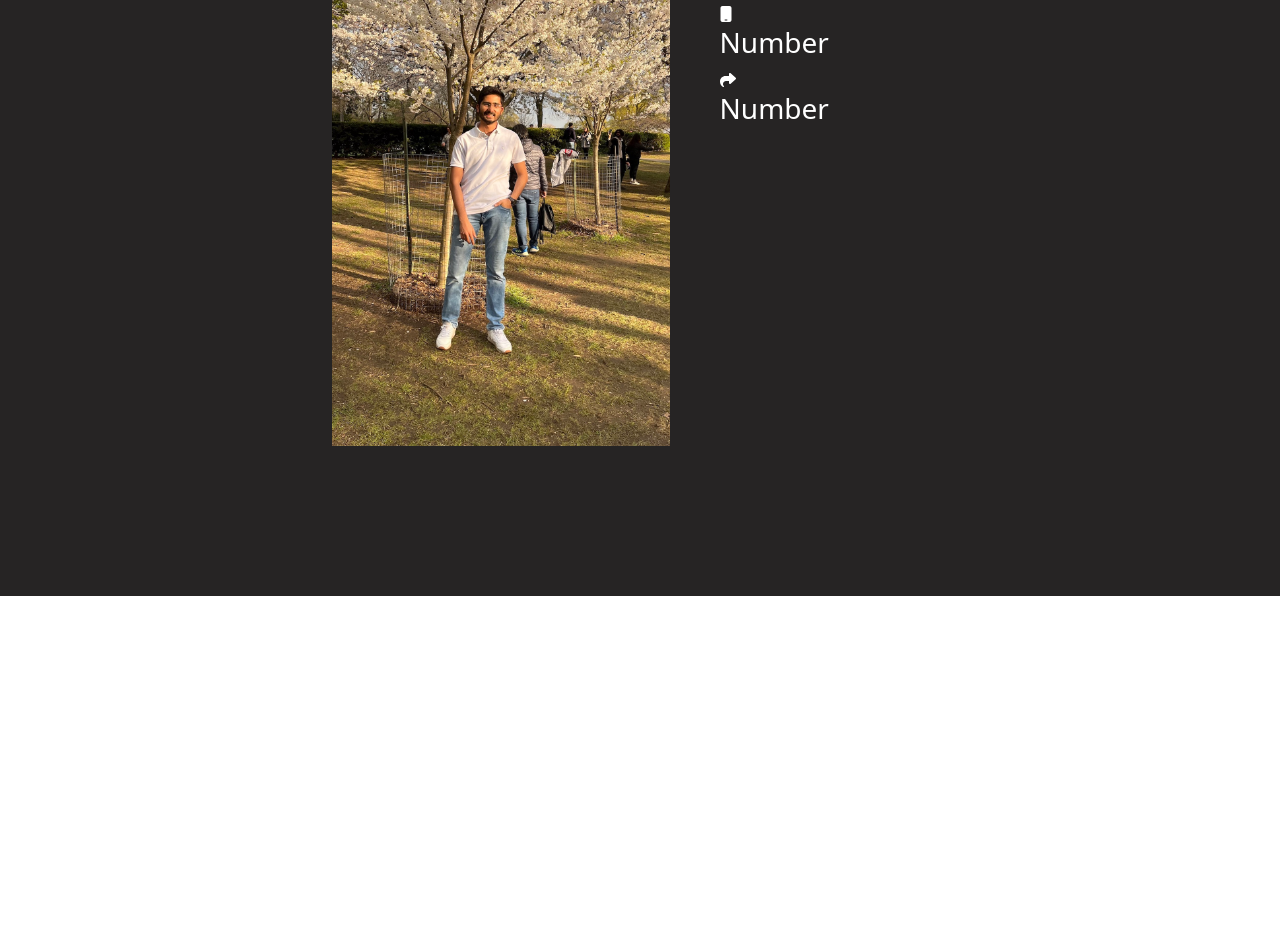
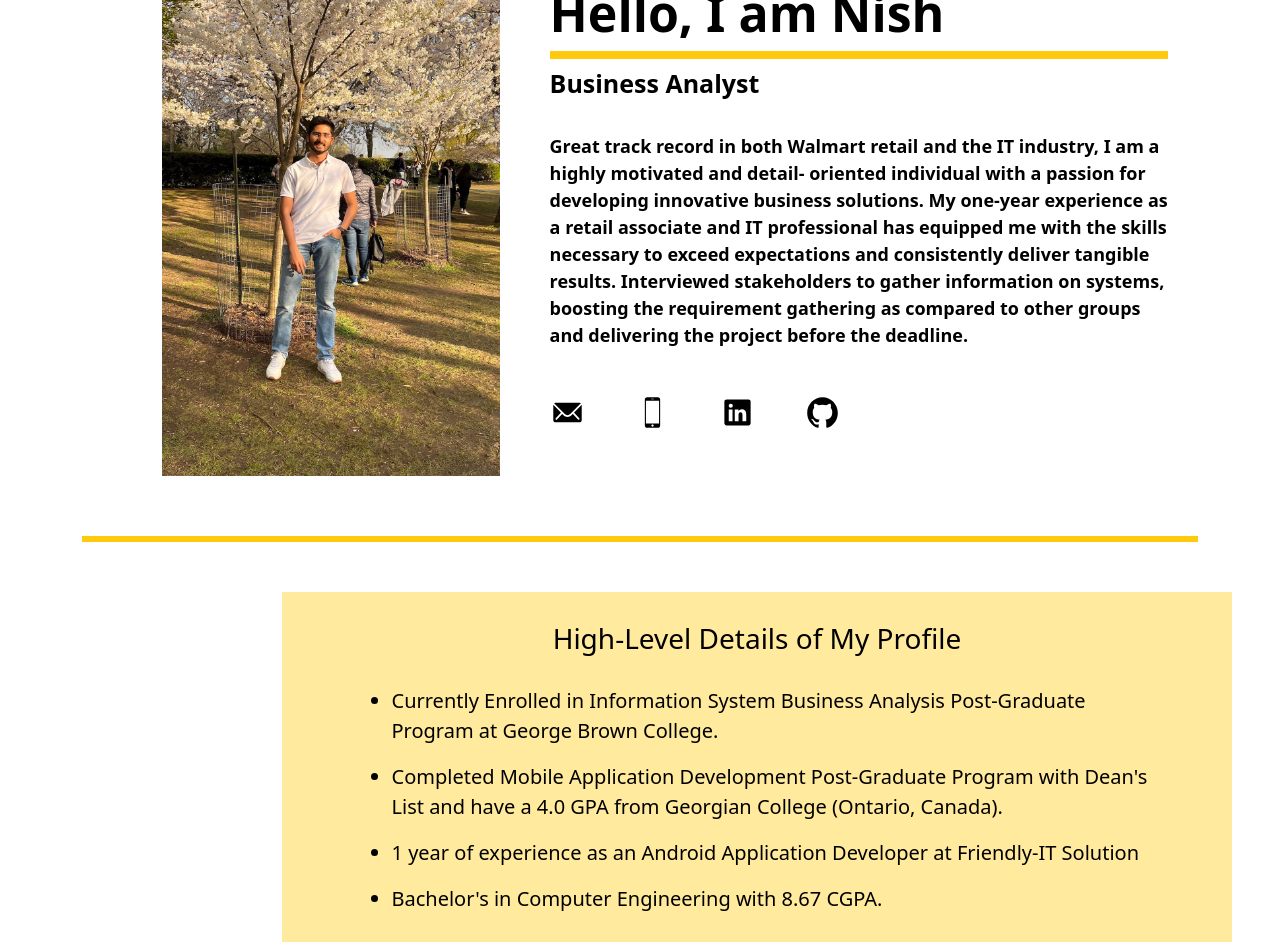
Before and after one commit to AkshatPatel15/portfolio, a React (Create React App) app: page / in a window 1280 px wide. Shown: the part 260-1212 px from the top of the page. Before the commit the page ends 856 px from the top, so only its background shows below. Built offline with nearby package versions, Linux system fonts and the light colour scheme.

Commit message:
about done 50%
skills remaining

```diff
--- a/package.json
+++ b/package.json
@@ -14,6 +14,7 @@
     "react": "^18.2.0",
     "react-bootstrap": "^2.7.4",
     "react-dom": "^18.2.0",
+    "react-icons": "^4.8.0",
     "web-vitals": "^2.1.4"
   },
   "scripts": {
--- a/src/about/About.css
+++ b/src/about/About.css
@@ -4,10 +4,14 @@
 
 .subdiv1{
     width: fit-content;
+    margin-top: 30px;
+    margin-right: 30px;
     display: flex;
     justify-content: center;
     color: #FFEC63;
-    margin-left: 250px;
+    margin-left: 80px;
+
+    /* border:  0.2rem solid rgb(255, 255, 255); */
 }
 
 .imgdiv{
@@ -20,15 +24,75 @@
     width: auto;
 }
 
-.roletitle_div{
-    height: 350px;
-    width: 450dp;
-    /* background-color: #f9e238; */
+
+.name{
+    font-size: 50px;
+    font-weight: bolder;
     margin-top: 150px;
     margin-left: 50px;
-    color: white;
+    border-bottom: .5rem solid rgb(255, 202, 12) ;
+    color: rgb(0, 0, 0);
 }
 
-.icon{
-    color: white;
+.role{
+    font-size: 25px;
+    font-weight: bold;
+    color: black;
+    margin-left: 50px;
+    margin-top: -10px;
 }
+
+.summary{
+    font-size: 18px;
+    font-weight: bold;
+    color: black;
+    margin-left: 50px;
+    margin-top: 30px;
+}
+
+.mail{
+    font-size: 35px;
+    font-weight: bold;
+    color: black;
+    margin-left: 50px;
+    margin-top: 30px;
+}
+
+.mob{
+    font-size: 35px;
+    font-weight: bold;
+    color: black;
+    margin-left: 50px;
+    margin-top: 30px;
+
+}
+.line{
+    margin-top: 60px;
+    border: 0.2rem solid rgba(255, 202, 12) ;
+}
+
+.subdiv2{
+    height: 350px;
+    margin-top: 50px;
+    width: 950px;
+    margin-right: 30px;
+    display: flex;
+    justify-content: center;
+    color: #000000;
+    background-color: rgba(255, 202, 12, 0.4);
+    margin-left: 200px;
+}
+
+.title-about{
+    margin-top: 30px;
+    /* background-color: #dbc7c7; */
+    width: 90%;
+}
+.title-about>h3{text-align: center;}
+
+
+.listview{
+    margin-top: 60px;
+    font-size: 20px;
+    margin: 30px;
+}
--- a/src/about/About.jsx
+++ b/src/about/About.jsx
@@ -2,36 +2,67 @@ import "/Users/nishvaria/NISH/Nishportfolio/portfolio/src/about/About.css"
 import Container from 'react-bootstrap/Container';
 import '/Users/nishvaria/NISH/Nishportfolio/portfolio/src/static.css';
 import img2 from "/Users/nishvaria/NISH/Nishportfolio/portfolio/src/resources/about_img_2.jpg";
-import { faMailForward, faMobile } from '@fortawesome/free-solid-svg-icons';
-import { FontAwesomeIcon } from "@fortawesome/react-fontawesome";
+import { IoLogoLinkedin,IoIosMail,IoIosPhonePortrait, IoLogoGithub } from "react-icons/io";
 
 function About() {
 
+  const mailto = () =>{
+
+
+  }
   return (
     <div className="static">
       <Container>
         <div className="maindiv">
+
+          {/* section1 from heree */}
+
             <div className="subdiv1">
               <div className="imgdiv">
                 <img src={img2} className="img" />
               </div>
-              <div className="roletitle_div">
-                <div>
-                  <h1>
-                    Business Analyst
-                  </h1>
-                  <FontAwesomeIcon icon={faMobile}/>
-                      <h3>Number</h3>
-                  <FontAwesomeIcon icon={faMailForward}/>
-                      <h3>Number</h3>
+              <div className="textdiv">
+                  <p className="name">Hello, I am Nish</p>
+                  <p className="role">Business Analyst</p>
+                  <p className="summary">Great track record in both Walmart retail and the IT industry, I am a highly motivated and detail-
+                    oriented individual with a passion for developing innovative business solutions. My one-year
+                    experience as a retail associate and IT professional has equipped me with the skills necessary to
+                    exceed expectations and consistently deliver tangible results.
+                    Interviewed stakeholders to gather information on systems, boosting the requirement gathering
+                    as compared to other groups and delivering the project before the deadline.</p>
+
+                    <a href = "mailto:varia.nish68@gmail.com"><IoIosMail className="mail"></IoIosMail></a>
+                    <a href = "tel:+17057700631" target="_blank"><IoIosPhonePortrait className="mob" ></IoIosPhonePortrait></a>
+                    <a href = "https://www.linkedin.com/in/nishvariabusinessanalyst/" target="_blank"><IoLogoLinkedin className="mob"/></a>
+                    <a href = "https://www.linkedin.com/in/nishvariabusinessanalyst/" target="_blank"><IoLogoGithub   className="mob"/></a>
+              </div>
+            </div>
+            <p className="line"></p>
+
+            {/* section2 from heree */}
+
+            <div className="subdiv2">
+              <div className="title-about">
+                <h3>High-Level Details of My Profile</h3>
+                <div className="listview">
+                  <ul>
+                    <li> <p>Currently Enrolled in Information System Business Analysis Post-Graduate Program at George Brown College.</p></li>
+                    <li> <p>Completed Mobile Application Development Post-Graduate Program with Dean's List and have a 4.0 GPA from Georgian College (Ontario, Canada).</p></li>
+                    <li> <p>1 year of experience as an Android Application Developer at Friendly-IT Solution</p></li>
+                    <li> <p>Bachelor's in Computer Engineering with 8.67 CGPA.</p></li>
+                  </ul>
                 </div>
               </div>
             </div>
+            <p className="line"></p>
+
+            {/* section3 from heree */}
+
+            <div></div>
+
         </div>
       </Container>
-
     </div>
   );
 }
-
 export default About;
--- a/src/static.css
+++ b/src/static.css
@@ -1,4 +1,4 @@
 .static{
     height: 100vh;
-    background-color: rgb(38,36, 36);
+    background-color: rgb(255, 255, 255);
 }
```
Also changed, not shown: 1 other file (tests, documents, lock files or other folders).
